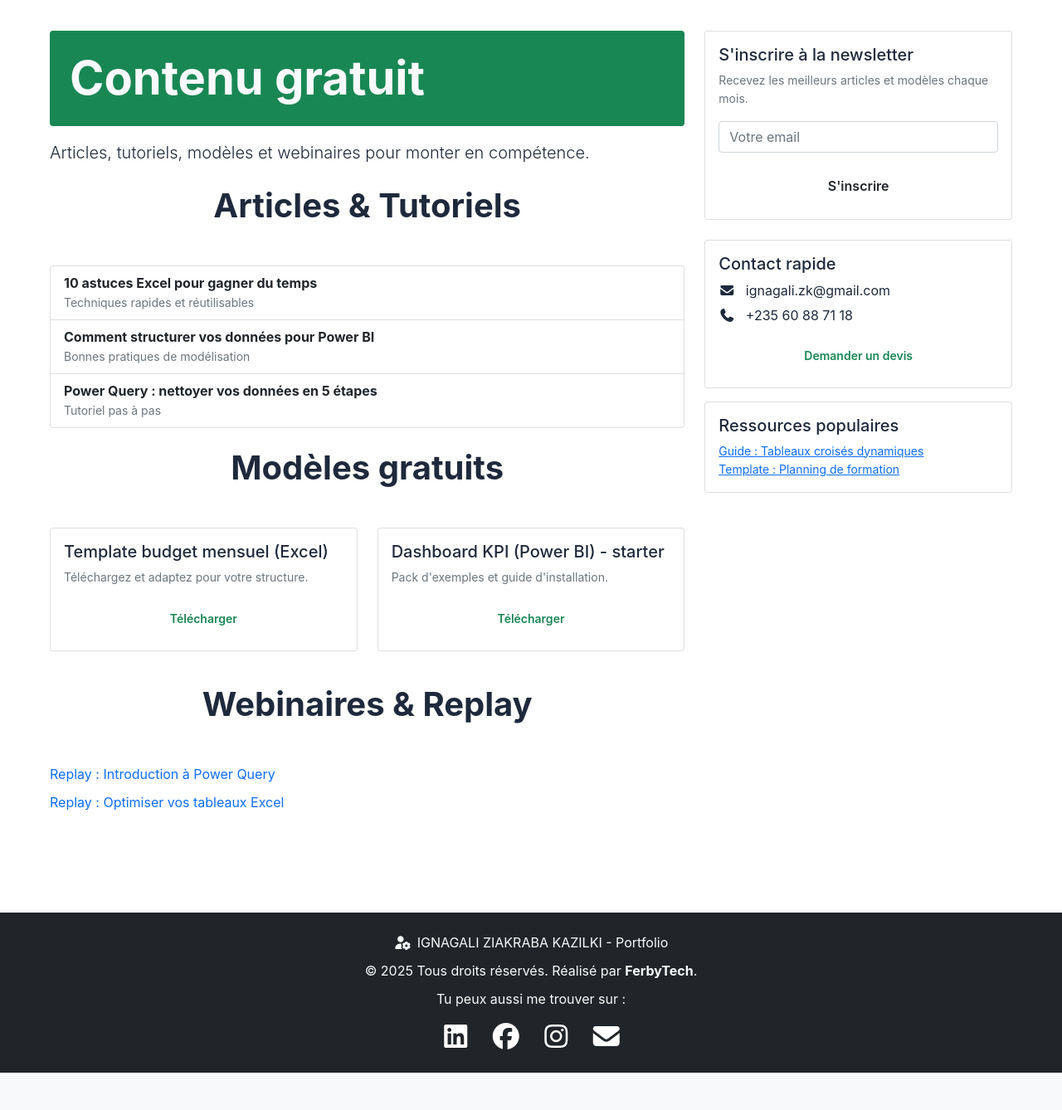
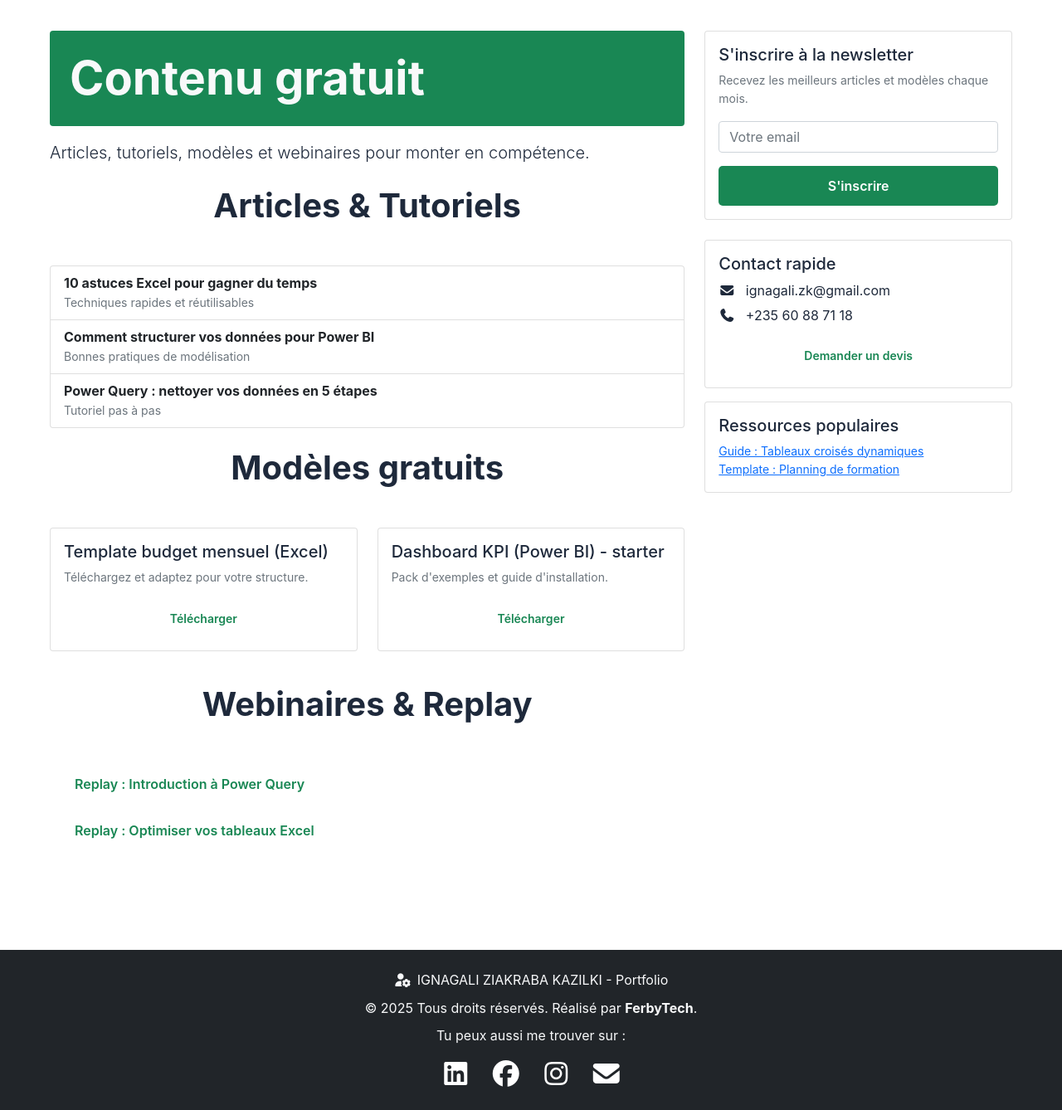
Before and after one commit to Epechastifol/portfeuil, a Django app: page /contenu-gratuit/ in a window 1280 px wide. Shown: the part 169-1507 px from the top of the page at 83% size. Before the commit the page ends 1462 px from the top, so only its background shows below. Run offline with Django 5.2, Linux system fonts and the light colour scheme; some libraries are stand-ins or nearby versions.

Commit message:
btn update

```diff
--- a/templates/portfolio/contenu_gratuit.html
+++ b/templates/portfolio/contenu_gratuit.html
@@ -54,8 +54,8 @@
       <div class="mb-4">
         <h3 class="section-title">Webinaires & Replay</h3>
         <ul class="list-unstyled">
-          <li class="mb-2"><a href="#" class="text-decoration-none">Replay : Introduction à Power Query</a></li>
-          <li><a href="#" class="text-decoration-none">Replay : Optimiser vos tableaux Excel</a></li>
+          <li class="mb-2"><a href="#" class="btn btn-outline-success text-decoration-none">Replay : Introduction à Power Query</a></li>
+          <li><a href="#" class="btn btn-outline-success text-decoration-none">Replay : Optimiser vos tableaux Excel</a></li>
         </ul>
       </div>
 
@@ -71,7 +71,7 @@
             <div class="mb-3">
               <input type="email" class="form-control" name="email" placeholder="Votre email" required>
             </div>
-            <button class="btn btn-accent w-100" type="submit">S'inscrire</button>
+            <button class="btn btn-success w-100" type="submit">S'inscrire</button>
           </form>
         </div>
       </div>
```
